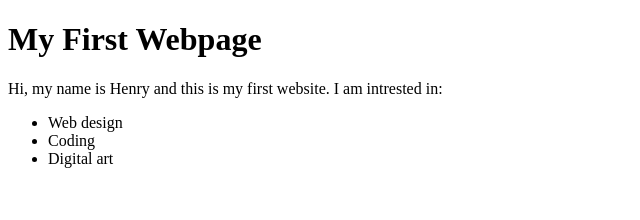
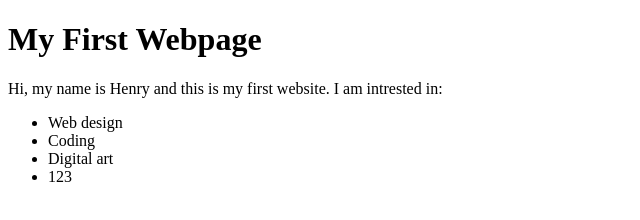
Before and after one commit to krstich19gawd/vezba1, a plain HTML site: page index.html in a window 1280 px wide. Shown: the full height of the page, 0-640 px from the left. Drawn offline with Linux system fonts and the light colour scheme.

Commit message:
Update index.html

```diff
--- a/index.html
+++ b/index.html
@@ -8,6 +8,7 @@
 	<li>Web design</li>
 	<li>Coding</li>
 	<li>Digital art</li>
+	<li>123</li>
 </ul>
 
 </body>
```
